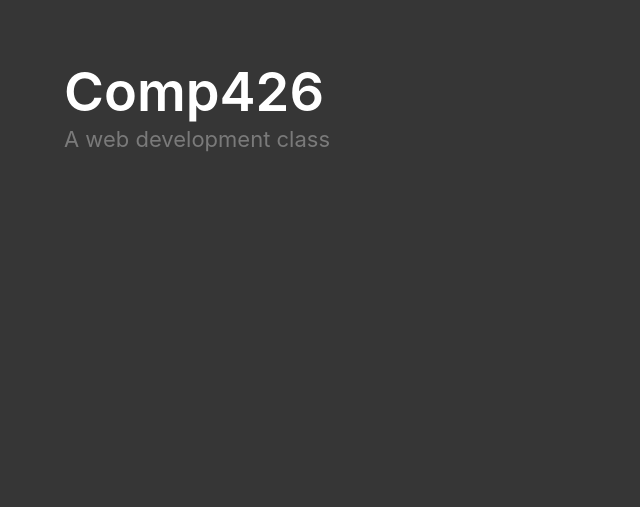
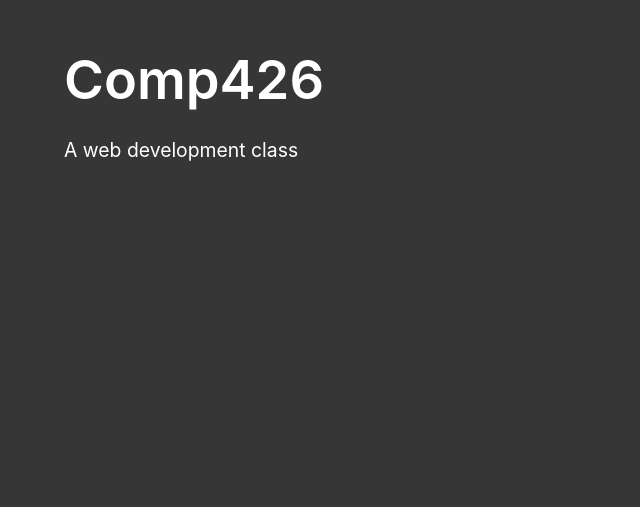
Before and after one commit to jdmar3-comp426/a02-eafowler, a website: page index.html in a window 1280 px wide. Shown: the part 293-800 px from the top of the page, without its empty margins (0-640 px from the left). Drawn offline with nearby package versions, Linux system fonts and the light colour scheme; a web font is replaced by a local one.

Commit message:
removed extra grey subtitle

```diff
--- a/index.html
+++ b/index.html
@@ -15,7 +15,7 @@
             <h1 class="title">
                 Comp426
             </h1>
-            <h2 class="subtitle has-text-grey">
+            <h2 class="">
                 A web development class
             </h2>
         </div>
```
